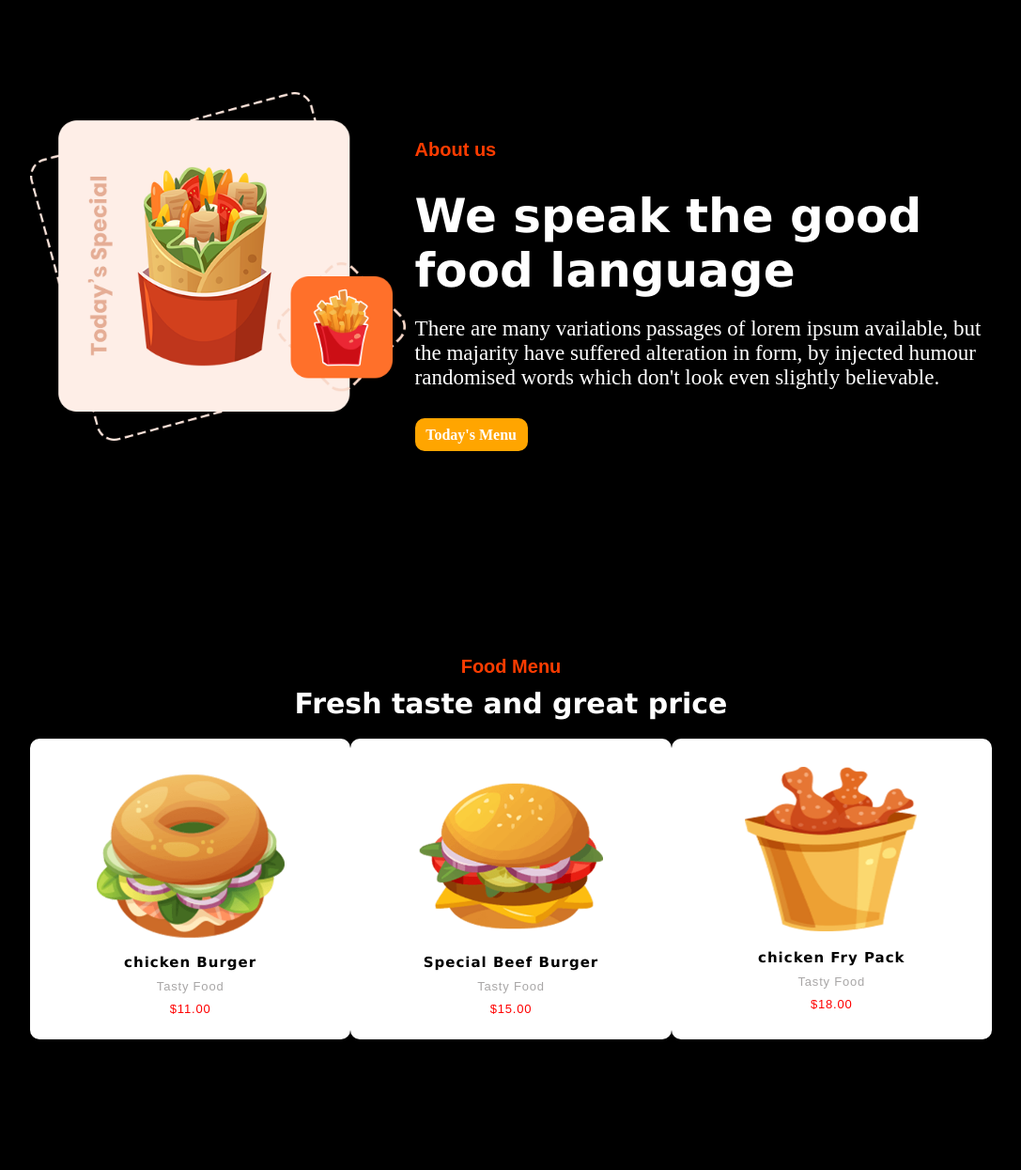
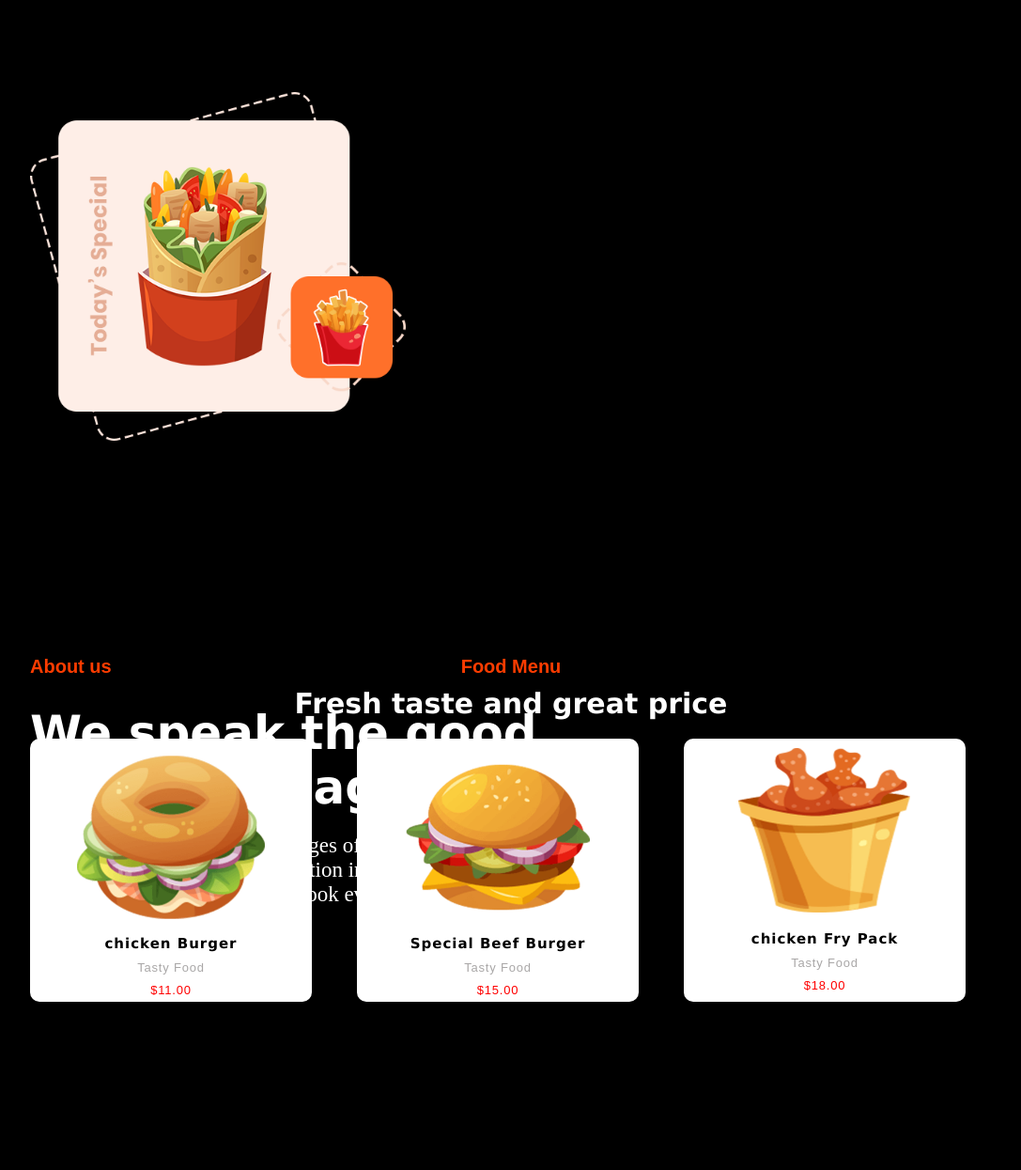
Before and after one commit to Vikasbairw/Food_website, a plain HTML site: page index.html in a window 1280 px wide. Shown: the part 602-1847 px from the top of the page at 94% size, without its empty margins (96-1183 px from the left). Drawn offline with Linux system fonts and the light colour scheme; a web font is replaced by a local one.

Commit message:
save data

```diff
--- a/css/index.css
+++ b/css/index.css
@@ -65,7 +65,7 @@ section {
 .section {
     width: 80%;
     height: 600px;
-    display: flex;
+    display: grid;
 
 
 }
@@ -79,7 +79,7 @@ section {
 }
 
 .section-text {
-    width: 40%;
+    width: 50%;
     height: 600px;
     transform-style: preserve-3d;
 
@@ -125,14 +125,14 @@ align-items: center;
 }
 
 .section-img {
-    width: 60%;
+    width: 50%;
     height: 600px;
 
 
 }
 
 .section-img img {
-    width: 75%;
+    width: 100%;
     height: 550px;
     transition: 1s;
 }
@@ -207,12 +207,14 @@ width: 400px;
 }
 .food-img{
 
-    display: flex;
-    justify-content: space-around;
+    display: grid;
+    gap: 20px;
+grid-template-columns: repeat(auto-fill,minmax(300px,1fr))
+;
 }
 .fodd-img1{
-    width:350px;
-    height:320px;
+    width:300px;
+    height:280px;
     display: flex;
     align-items: center;
     justify-content: center;
```
Also changed, not shown: index.html (renamed from home.html).
